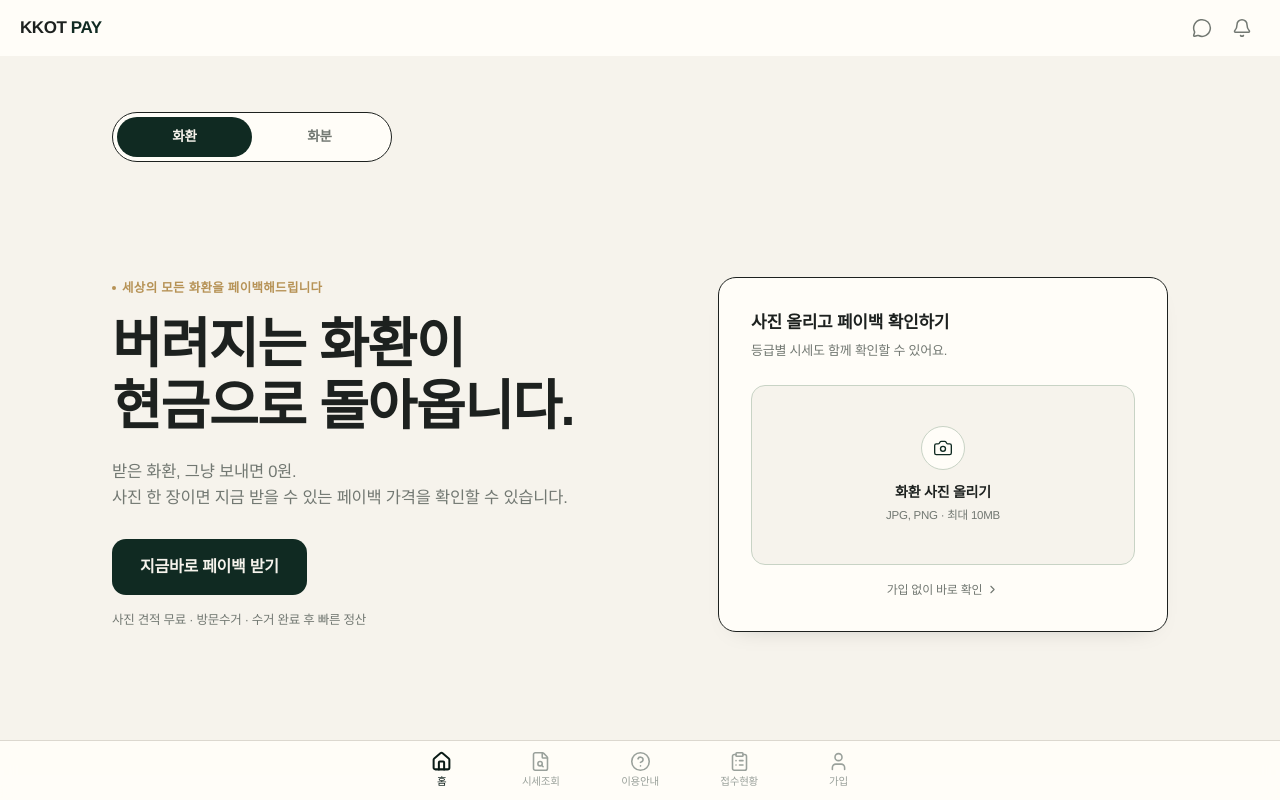
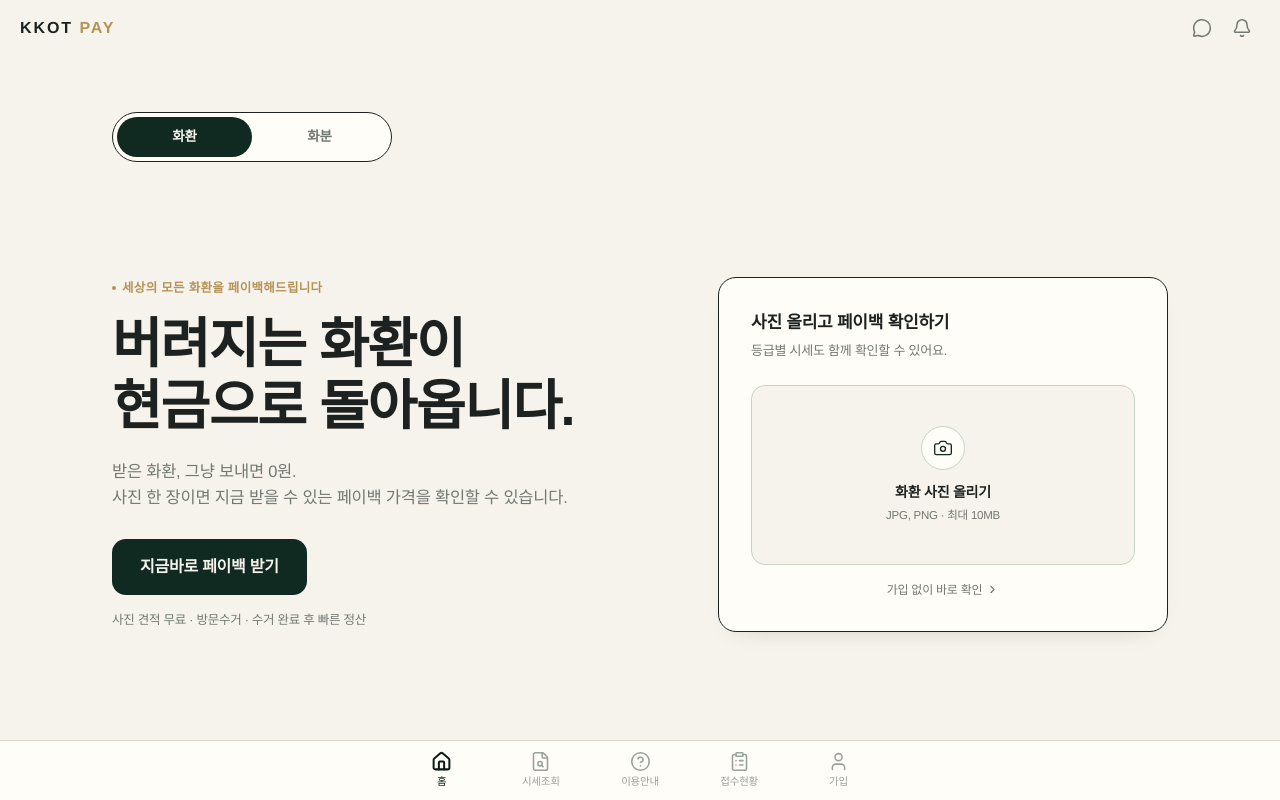
Before and after one commit to obglow3413-droid/wreathpay2, a Next.js app: page / in a window 1280 px wide. Shown: the top 800 px of the page. Built offline with nearby package versions, Linux system fonts and the light colour scheme; no server answers; a web font is replaced by a local one.

Commit message:
Update AppTopBar.tsx

```diff
--- a/src/components/home/AppTopBar.tsx
+++ b/src/components/home/AppTopBar.tsx
@@ -5,9 +5,9 @@ import { MessageCircle, Bell } from "lucide-react";
 
 export default function AppTopBar() {
   return (
-    <header className="flex h-14 items-center justify-between px-5">
-      <Link href="/" className="text-[17px] font-extrabold tracking-tight">
-        KKOT<span className="text-brand"> PAY</span>
+    <header className="flex h-14 items-center justify-between bg-ivory px-5">
+      <Link href="/" className="text-[16px] font-extrabold tracking-[0.12em] text-foreground">
+        KKOT<span className="text-brass"> PAY</span>
       </Link>
       <div className="flex items-center gap-1">
         <a
```
